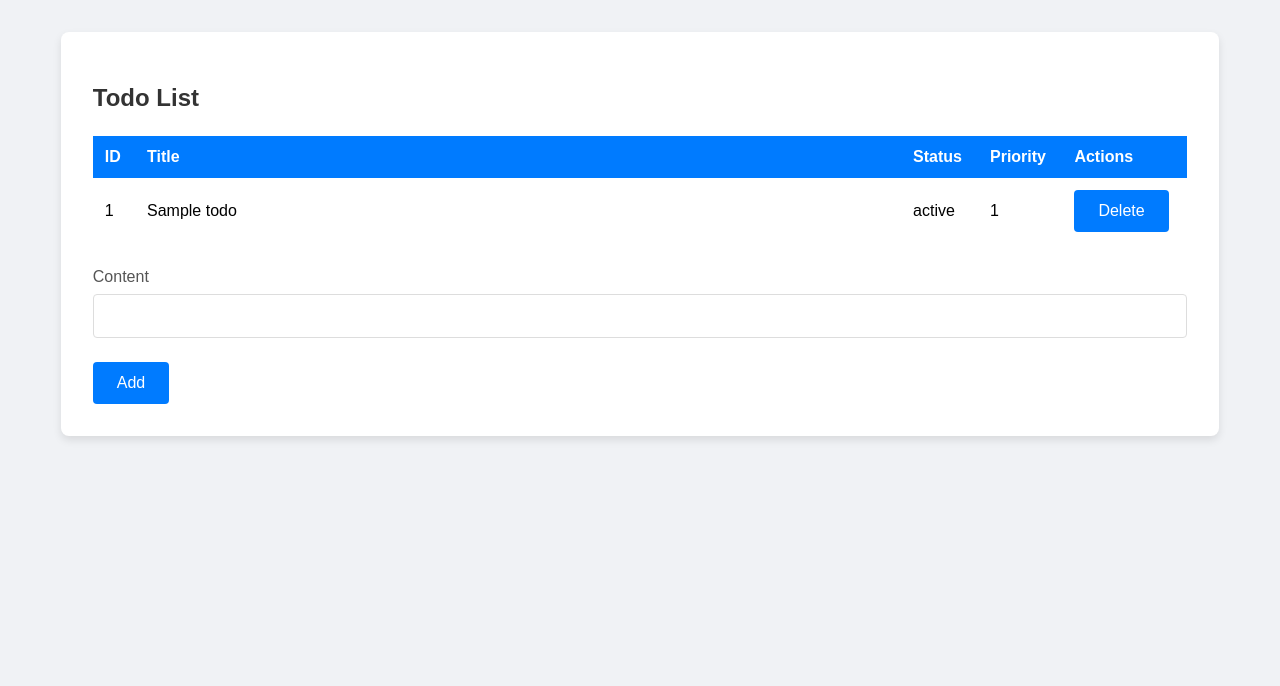
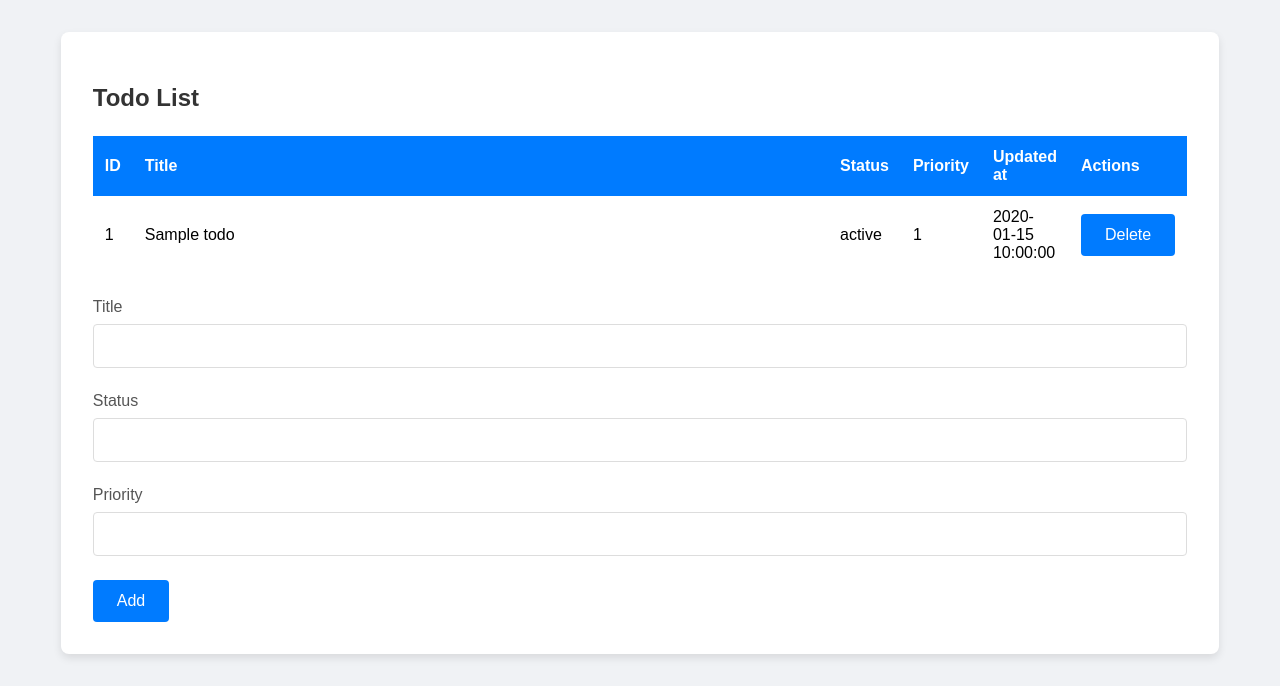
Before and after one commit to kentosoccer0502/todo_app_flask, a Flask app: page /todos in a window 1280 px wide. Shown: the part 114-800 px from the top of the page. Run offline with Flask 3, Linux system fonts and the light colour scheme; a user stored in the database is signed in; tables that the repository leaves empty hold one stand-in row (values such as "Sample post").

Commit message:
add: todo_add(uncomplete)

```diff
--- a/app/routes/todo.py
+++ b/app/routes/todo.py
@@ -1,5 +1,6 @@
 from flask import Blueprint, request, jsonify, render_template
 from flask_login import login_required, current_user
+from datetime import datetime
 
 from app import db
 from app.models.todo import Todo
@@ -14,7 +15,7 @@ todo_bp = Blueprint('todo', __name__)
 @todo_bp.route('/todos/add', methods=['POST'])
 @login_required
 def create_todo():
-    data = request.get_json()
+    data = request.form
     try:
         todo_title = data.get('title')
         todo_status = data.get('status', '未着手')
@@ -23,7 +24,7 @@ def create_todo():
             todo_title=todo_title,
             todo_status=todo_status,
             todo_priority=todo_priority,
-            user_id=current_user.id
+            user_id=current_user.id,
         )
         db.session.add(todo_new)
         db.session.commit()
--- a/app/templates/index.html
+++ b/app/templates/index.html
@@ -1,10 +1,13 @@
 <!DOCTYPE html>
 <html lang="ja">
   <head>
-    <meta charset="UTF-8">
-    <meta name="viewport" content="width=device-width, initial-scale=1.0">
+    <meta charset="UTF-8" />
+    <meta name="viewport" content="width=device-width, initial-scale=1.0" />
     <title>Todos Application</title>
-    <link rel="stylesheet" href="{{ url_for('static', filename='index.css') }}">
+    <link
+      rel="stylesheet"
+      href="{{ url_for('static', filename='index.css') }}"
+    />
   </head>
   <body>
     <header>
@@ -20,6 +23,7 @@
               <th class="title">Title</th>
               <th>Status</th>
               <th>Priority</th>
+              <th>Updated at</th>
               <th>Actions</th>
             </tr>
           </thead>
@@ -30,8 +34,12 @@
               <td class="title">{{ todo.todo_title }}</td>
               <td>{{ todo.todo_status }}</td>
               <td>{{ todo.todo_priority }}</td>
+              <td>{{ todo.updated_at }}</td>
               <td>
-                                <form action="{{ url_for('todo.delete_todo', todo_id=todo.id) }}" method="post">
+                <form
+                  action="{{ url_for('todo.delete_todo', todo_id=todo.id) }}"
+                  method="post"
+                >
                   <button type="submit">Delete</button>
                 </form>
               </td>
@@ -41,8 +49,17 @@
         </table>
         <form action="{{ url_for('todo.create_todo') }}" method="post">
           <div class="form-group">
-                    <label for="content">Content</label>
-                    <input type="text" id="content" name="content" required>
+            <label for="title">Title</label>
+            <input type="text" id="title" name="title" required />
+          </div>
+          <div class="form-group">
+            <label for="status">Status</label>
+            <input type="text" id="status" name="status" required />
+          </div>
+          <div class="form-group">
+            <label for="priority">Priority</label>
+            <input type="text" id="priority" name="priority" required />
+          </div>
           </div>
           <button type="submit">Add</button>
         </form>
```
Lines whose indentation alone changed are shown as unchanged.
